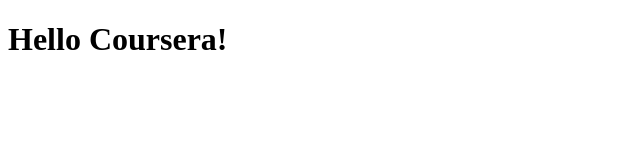
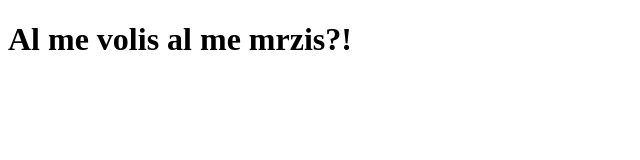
Before and after one commit to Kanjoo6/coursera-test, a plain HTML site: page site/index.html in a window 1280 px wide. Shown: the whole page, without its empty margins (0-640 px from the left). Drawn offline with Linux system fonts and the light colour scheme.

Commit message:
Small change to the page content

```diff
--- a/site/index.html
+++ b/site/index.html
@@ -4,6 +4,6 @@
 	<title>Hello Coursera!</title>
 </head>
 <body>
-<h1>Hello Coursera!</h1>
+<h1>Al me volis al me mrzis?!</h1>
 </body>
 </html>
```
